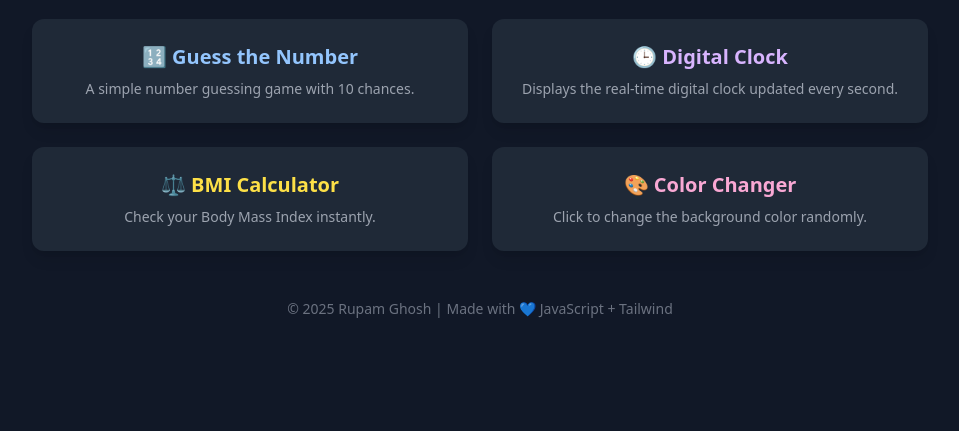
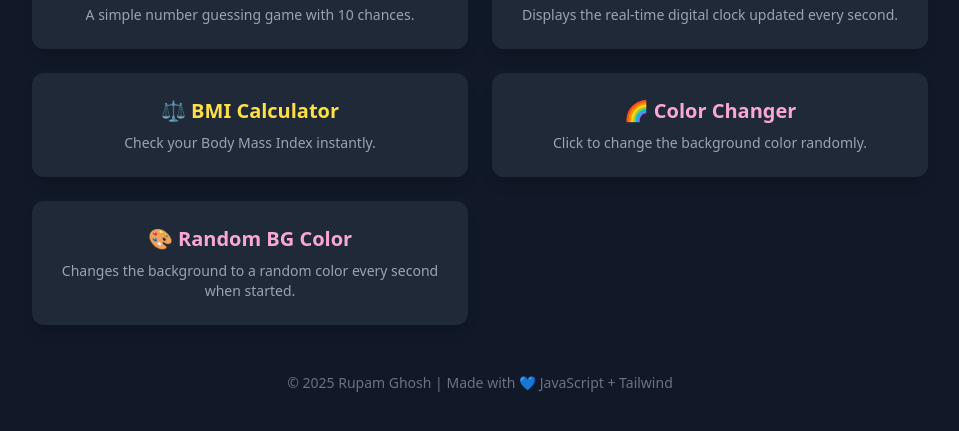
Before and after one commit to rupamghosh2006/js-projects, a plain HTML site: page index.html in a window 1280 px wide. Shown: the part 297-728 px from the top of the page, without its empty margins (160-1119 px from the left). Drawn offline with nearby package versions, Linux system fonts and the light colour scheme.

Commit message:
Update index.html

```diff
--- a/index.html
+++ b/index.html
@@ -29,9 +29,15 @@
         </a>
 
         <a href="./1-colorChanger/index.html" class="bg-gray-800 hover:bg-gray-700 transition rounded-xl p-6 shadow-lg">
-          <h2 class="text-xl font-semibold mb-2 text-pink-300">🎨 Color Changer</h2>
+          <h2 class="text-xl font-semibold mb-2 text-pink-300">🌈 Color Changer</h2>
           <p class="text-gray-400 text-sm">Click to change the background color randomly.</p>
         </a>
+
+        <a href="./6-unlimitedColors/index.html" class="bg-gray-800 hover:bg-gray-700 transition rounded-xl p-6 shadow-lg">
+          <h2 class="text-xl font-semibold mb-2 text-pink-300">🎨 Random BG Color</h2>
+          <p class="text-gray-400 text-sm">Changes the background to a random color every second when started.</p>
+        </a>
+
       </div>
 
       <footer class="mt-12 text-sm text-gray-500">
```
